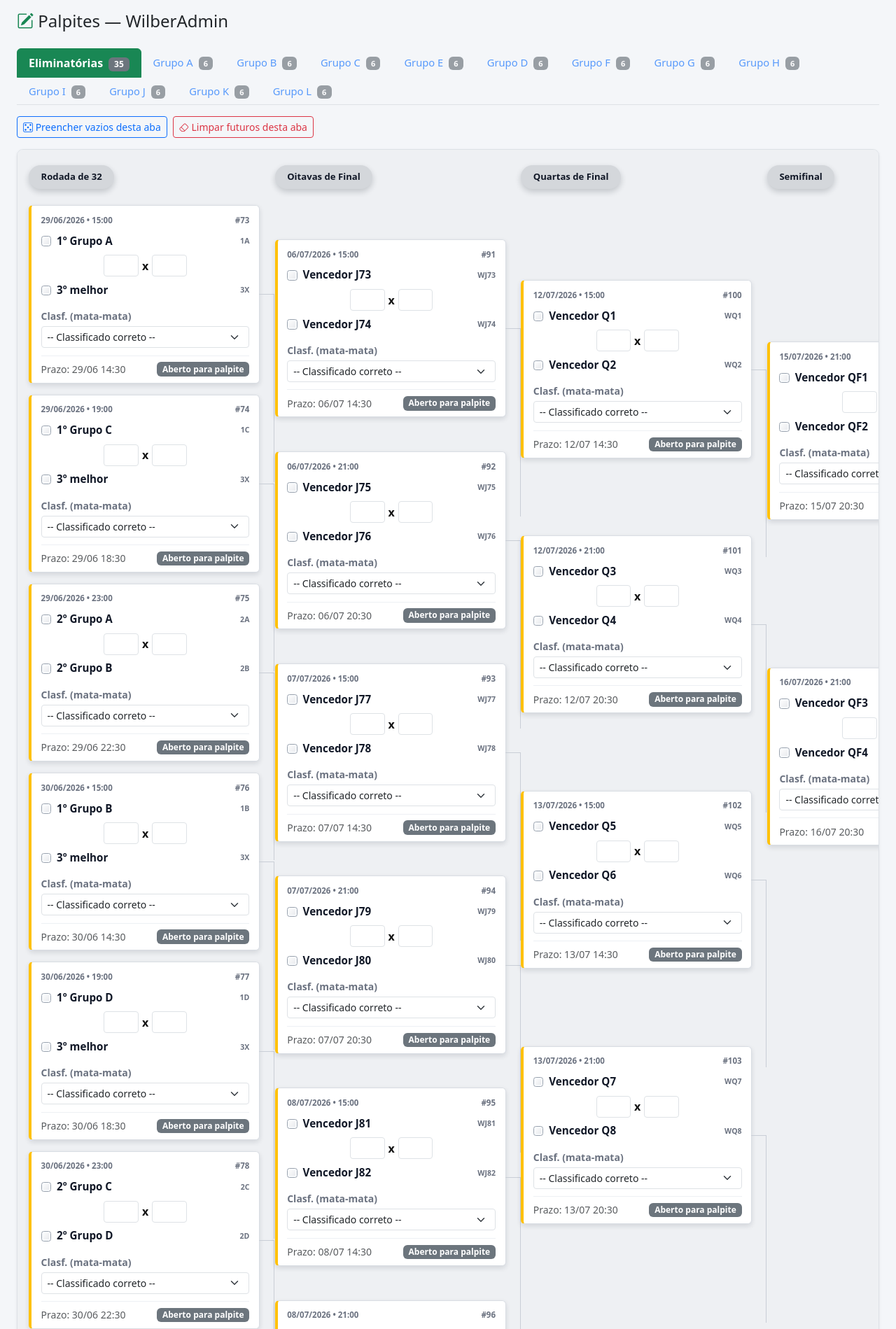
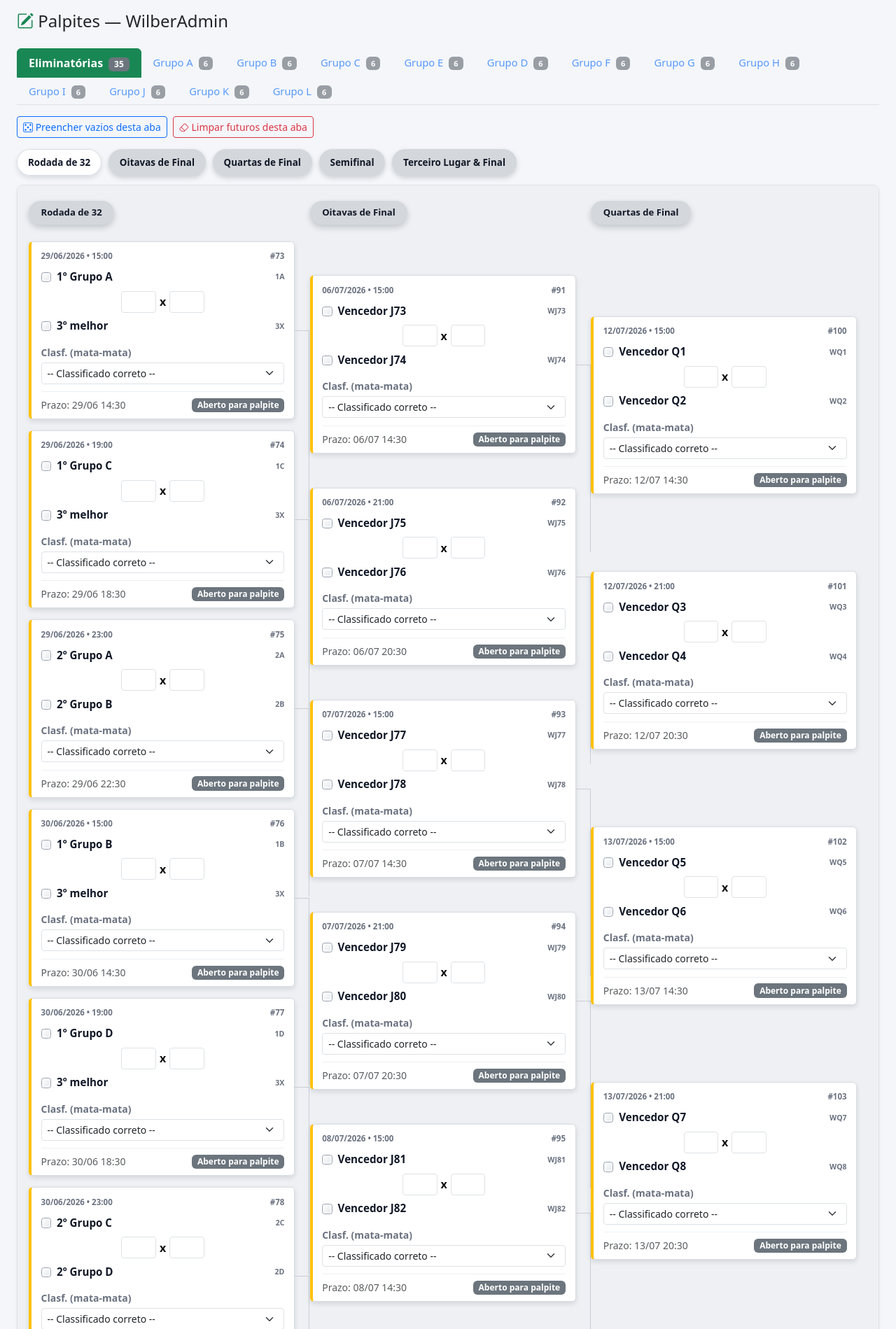
Before and after one commit to wilberkohler/bolao-copa-2026, a Flask app: page /palpites in a window 1280 px wide. Shown: the part 80-1979 px from the top of the page at 70% size. Run offline with Flask 3, Linux system fonts and the light colour scheme; a user stored in the database is signed in; parts of the project's set-up code (start-up, migrations or seed data) failed here and were passed over.

Commit message:
Add ESPN-style playoff phase windows

```diff
--- a/static/css/style.css
+++ b/static/css/style.css
@@ -116,21 +116,13 @@ body { background: #f4f6f9; }
 	min-height: auto;
 	padding-top: .2rem;
 }
-.bracket-round-2 .bracket-matches {
+.bracket-round.is-visible-2 .bracket-matches {
 	gap: 3.05rem;
 	padding-top: 3.25rem;
 }
-.bracket-round-3 .bracket-matches {
+.bracket-round.is-visible-3 .bracket-matches {
 	gap: 6.9rem;
 	padding-top: 6.9rem;
-}
-.bracket-round-4 .bracket-matches {
-	gap: 13.2rem;
-	padding-top: 12.4rem;
-}
-.bracket-round-5 .bracket-matches,
-.bracket-round-6 .bracket-matches {
-	padding-top: 14.8rem;
 }
 .bracket-match {
 	position: relative;
@@ -161,6 +153,10 @@ body { background: #f4f6f9; }
 	display: none;
 }
 .bracket-round:last-child .bracket-match::before {
+	display: none;
+}
+.bracket-round.is-visible-3 .bracket-match::after,
+.bracket-round.is-visible-3 .bracket-match::before {
 	display: none;
 }
 .bracket-match-meta {
@@ -256,6 +252,27 @@ body { background: #f4f6f9; }
 	overflow-x: auto;
 	overflow-y: visible;
 	-webkit-overflow-scrolling: touch;
+}
+.playoff-phase-tabs {
+	display: flex;
+	flex-wrap: wrap;
+	gap: .6rem;
+	margin-bottom: .85rem;
+}
+.playoff-phase-tab {
+	border: 0;
+	border-radius: 999px;
+	background: #d4d7db;
+	box-shadow: 0 .2rem .45rem rgba(20, 28, 38, .18);
+	color: #111827;
+	font-size: .84rem;
+	font-weight: 800;
+	padding: .55rem 1rem;
+	white-space: nowrap;
+}
+.playoff-phase-tab.active {
+	background: #fff;
+	box-shadow: 0 .2rem .45rem rgba(20, 28, 38, .12), inset 0 0 0 1px #d9dde3;
 }
 .prediction-match {
 	min-height: 162px;
--- a/static/service-worker.js
+++ b/static/service-worker.js
@@ -1,4 +1,4 @@
-const CACHE_NAME = "bolao-copa-2026-v5";
+const CACHE_NAME = "bolao-copa-2026-v6";
 const STATIC_ASSETS = [
   "/manifest.webmanifest",
   "/static/css/style.css",
--- a/templates/base.html
+++ b/templates/base.html
@@ -13,7 +13,7 @@
   <title>Bolão Copa 2026 - {% block title %}{% endblock %}</title>
   <link rel="stylesheet" href="https://cdn.jsdelivr.net/npm/bootstrap@5.3.2/dist/css/bootstrap.min.css">
   <link rel="stylesheet" href="https://cdn.jsdelivr.net/npm/bootstrap-icons@1.11.3/font/bootstrap-icons.css">
-  <link rel="stylesheet" href="{{ url_for('static', filename='css/style.css') }}?v=20260531-prediction-bracket-2">
+  <link rel="stylesheet" href="{{ url_for('static', filename='css/style.css') }}?v=20260531-playoff-window-1">
 </head>
 <body>
 
--- a/templates/palpites/index.html
+++ b/templates/palpites/index.html
@@ -138,6 +138,13 @@
 {% endmacro %}
 
 {% macro palpites_bracket(items) %}
+<div class="playoff-phase-tabs" role="tablist" aria-label="{{ tr('knockout_bracket') }}">
+  <button type="button" class="playoff-phase-tab active" data-playoff-start="0">{{ tr('phase_round_32') }}</button>
+  <button type="button" class="playoff-phase-tab" data-playoff-start="1">{{ tr('phase_round_16') }}</button>
+  <button type="button" class="playoff-phase-tab" data-playoff-start="2">{{ tr('phase_quarterfinals') }}</button>
+  <button type="button" class="playoff-phase-tab" data-playoff-start="3">{{ tr('phase_semifinal') }}</button>
+  <button type="button" class="playoff-phase-tab" data-playoff-start="4">{{ tr('phase_third_place') }} & {{ tr('phase_final') }}</button>
+</div>
 <div class="bracket-board prediction-bracket shadow-sm">
   {% set fases = [] %}
   {% for item in items %}
@@ -148,7 +155,7 @@
   {% endfor %}
 
   {% for fase in fases %}
-    <div class="bracket-round bracket-round-{{ loop.index }}">
+    <div class="bracket-round bracket-round-{{ loop.index }}" data-phase-index="{{ loop.index0 }}">
       <div class="bracket-round-title">{{ fase_label_traduzida(fase) }}</div>
       <div class="bracket-matches">
         {% for item in items if item.jogo.fase == fase %}
@@ -571,6 +578,48 @@
       }
     });
 
+    document.querySelectorAll(".prediction-bracket").forEach(function (board) {
+      var tabContainer = board.previousElementSibling;
+      if (!tabContainer || !tabContainer.classList.contains("playoff-phase-tabs")) {
+        return;
+      }
+
+      var tabs = Array.prototype.slice.call(tabContainer.querySelectorAll(".playoff-phase-tab"));
+      var rounds = Array.prototype.slice.call(board.querySelectorAll(".bracket-round"));
+
+      function maxVisible(start) {
+        return start >= 4 ? 5 : Math.min(start + 2, 5);
+      }
+
+      function applyWindow(start) {
+        var end = maxVisible(start);
+        var visiblePosition = 0;
+        rounds.forEach(function (round) {
+          var index = parseInt(round.dataset.phaseIndex || "0", 10);
+          var visible = index >= start && index <= end;
+          round.hidden = !visible;
+          round.classList.remove("is-visible-1", "is-visible-2", "is-visible-3");
+          if (visible) {
+            visiblePosition += 1;
+            round.classList.add("is-visible-" + Math.min(visiblePosition, 3));
+          }
+        });
+
+        tabs.forEach(function (tab) {
+          tab.classList.toggle("active", parseInt(tab.dataset.playoffStart || "0", 10) === start);
+        });
+        board.scrollLeft = 0;
+      }
+
+      tabs.forEach(function (tab) {
+        tab.addEventListener("click", function () {
+          applyWindow(parseInt(tab.dataset.playoffStart || "0", 10));
+        });
+      });
+
+      applyWindow(0);
+    });
+
     if (modalElement) {
       modalElement.addEventListener("hidden.bs.modal", function () {
         pendingNavigation = null;
```
